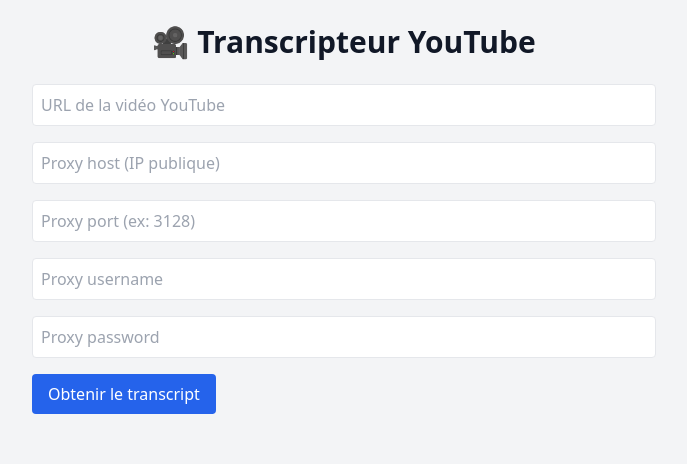
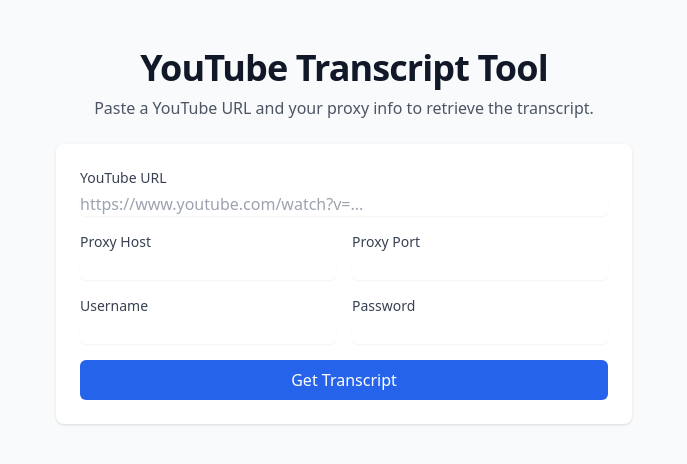
Before and after one commit to alanbouo/youtube-transcript-ui, a React (Vite) app: page / in a window 1280 px wide. Shown: the top 464 px of the page, without its empty margins (296-983 px from the left). Built offline with nearby package versions, Linux system fonts and the light colour scheme; the HTML template or start-up script is replaced by a standard one.

Commit message:
completed UI

```diff
--- a/package.json
+++ b/package.json
@@ -2,6 +2,7 @@
   "name": "youtube-transcript-ui",
   "version": "1.0.0",
   "private": true,
+
   "scripts": {
     "dev": "vite",
     "build": "vite build",
--- a/postcss.config.js
+++ b/postcss.config.js
@@ -1,6 +1,7 @@
-export default {
+// postcss.config.js
+module.exports = {
     plugins: {
       tailwindcss: {},
       autoprefixer: {},
     },
-  }
+  };
--- a/src/App.tsx
+++ b/src/App.tsx
@@ -1,3 +1,4 @@
+// App.tsx
 import React, { useState } from "react";
 import axios from "axios";
 
@@ -6,7 +7,7 @@
   return match ? match[1] : null;
 }
 
-function App() {
+export default function App() {
   const [url, setUrl] = useState("");
   const [proxyHost, setProxyHost] = useState("");
   const [proxyPort, setProxyPort] = useState("");
@@ -22,13 +23,13 @@
     setLoading(false);
 
     if (!url || !proxyHost || !proxyPort || !proxyUser || !proxyPass) {
-      setError("Tous les champs sont obligatoires.");
+      setError("All fields are required.");
       return;
     }
 
     const videoId = extractVideoId(url);
     if (!videoId) {
-      setError("URL YouTube invalide.");
+      setError("Invalid YouTube URL.");
       return;
     }
 
@@ -45,50 +46,93 @@
 
       setTranscript(response.data.transcript);
     } catch (err: any) {
-      setError(err.response?.data?.detail || "Erreur lors de l'appel à l'API.");
+      setError(err.response?.data?.detail || "An error occurred while calling the API.");
     } finally {
       setLoading(false);
     }
   };
 
+  return (
+    <main className="min-h-screen bg-gray-50 flex flex-col items-center py-12 px-4 sm:px-6 lg:px-8">
+      <div className="max-w-xl w-full space-y-6">
+        <header className="text-center">
+          <h1 className="text-4xl font-bold tracking-tight text-gray-900">YouTube Transcript Tool</h1>
+          <p className="mt-2 text-gray-600">Paste a YouTube URL and your proxy info to retrieve the transcript.</p>
+        </header>
 
-  return (
-    <div className="max-w-2xl mx-auto p-6">
-      <h1 className="text-3xl font-bold mb-6 text-center">🎥 Transcripteur YouTube</h1>
+        <div className="bg-white p-6 rounded-lg shadow space-y-4">
+          <div>
+            <label htmlFor="url" className="block text-sm font-medium text-gray-700">YouTube URL</label>
+            <input
+              type="text"
+              id="url"
+              value={url}
+              onChange={(e) => setUrl(e.target.value)}
+              className="mt-1 block w-full rounded-md border-gray-300 shadow-sm focus:ring-blue-500 focus:border-blue-500"
+              placeholder="https://www.youtube.com/watch?v=..."
+            />
+          </div>
 
-      <div className="space-y-4">
-        <input type="text" value={url} onChange={(e) => setUrl(e.target.value)} placeholder="URL de la vidéo YouTube"
-          className="w-full p-2 border rounded" />
+          <div className="grid grid-cols-2 gap-4">
+            <div>
+              <label className="block text-sm font-medium text-gray-700">Proxy Host</label>
+              <input
+                type="text"
+                value={proxyHost}
+                onChange={(e) => setProxyHost(e.target.value)}
+                className="mt-1 block w-full rounded-md border-gray-300 shadow-sm focus:ring-blue-500 focus:border-blue-500"
+              />
+            </div>
+            <div>
+              <label className="block text-sm font-medium text-gray-700">Proxy Port</label>
+              <input
+                type="number"
+                value={proxyPort}
+                onChange={(e) => setProxyPort(e.target.value)}
+                className="mt-1 block w-full rounded-md border-gray-300 shadow-sm focus:ring-blue-500 focus:border-blue-500"
+              />
+            </div>
+            <div>
+              <label className="block text-sm font-medium text-gray-700">Username</label>
+              <input
+                type="text"
+                value={proxyUser}
+                onChange={(e) => setProxyUser(e.target.value)}
+                className="mt-1 block w-full rounded-md border-gray-300 shadow-sm focus:ring-blue-500 focus:border-blue-500"
+              />
+            </div>
+            <div>
+              <label className="block text-sm font-medium text-gray-700">Password</label>
+              <input
+                type="password"
+                value={proxyPass}
+                onChange={(e) => setProxyPass(e.target.value)}
+                className="mt-1 block w-full rounded-md border-gray-300 shadow-sm focus:ring-blue-500 focus:border-blue-500"
+              />
+            </div>
+          </div>
 
-        <input type="text" value={proxyHost} onChange={(e) => setProxyHost(e.target.value)} placeholder="Proxy host (IP publique)"
-          className="w-full p-2 border rounded" />
+          <button
+            onClick={handleSubmit}
+            className="w-full bg-blue-600 text-white py-2 px-4 rounded-md hover:bg-blue-700 transition"
+          >
+            Get Transcript
+          </button>
 
-        <input type="text" value={proxyPort} onChange={(e) => setProxyPort(e.target.value)} placeholder="Proxy port (ex: 3128)"
-          className="w-full p-2 border rounded" />
+          {error && <p className="text-sm text-red-600 text-center mt-2">{error}</p>}
+        </div>
 
-        <input type="text" value={proxyUser} onChange={(e) => setProxyUser(e.target.value)} placeholder="Proxy username"
-          className="w-full p-2 border rounded" />
+        {loading && <p className="text-gray-500 text-center">Loading...</p>}
 
-        <input type="password" value={proxyPass} onChange={(e) => setProxyPass(e.target.value)} placeholder="Proxy password"
-          className="w-full p-2 border rounded" />
-
-        <button onClick={handleSubmit} className="bg-blue-600 text-white px-4 py-2 rounded hover:bg-blue-700">
-          Obtenir le transcript
-        </button>
+        {transcript && (
+          <div className="bg-white p-6 rounded-lg shadow">
+            <h2 className="text-lg font-semibold mb-2">Transcript</h2>
+            <pre className="whitespace-pre-wrap text-sm text-gray-800 max-h-[500px] overflow-y-auto">
+              {transcript}
+            </pre>
+          </div>
+        )}
       </div>
-
-      {loading && <p className="text-gray-600 mt-4">⏳ Chargement...</p>}
-      {error && <p className="text-red-600 mt-4">{error}</p>}
-      {transcript && (
-        <div className="mt-6">
-          <h2 className="text-xl font-semibold mb-2">Transcript</h2>
-          <pre className="bg-white p-4 border rounded max-h-[500px] overflow-y-auto whitespace-pre-wrap text-sm">
-            {transcript}
-          </pre>
-        </div>
-      )}
-    </div>
+    </main>
   );
 }
-
-export default App;
```
